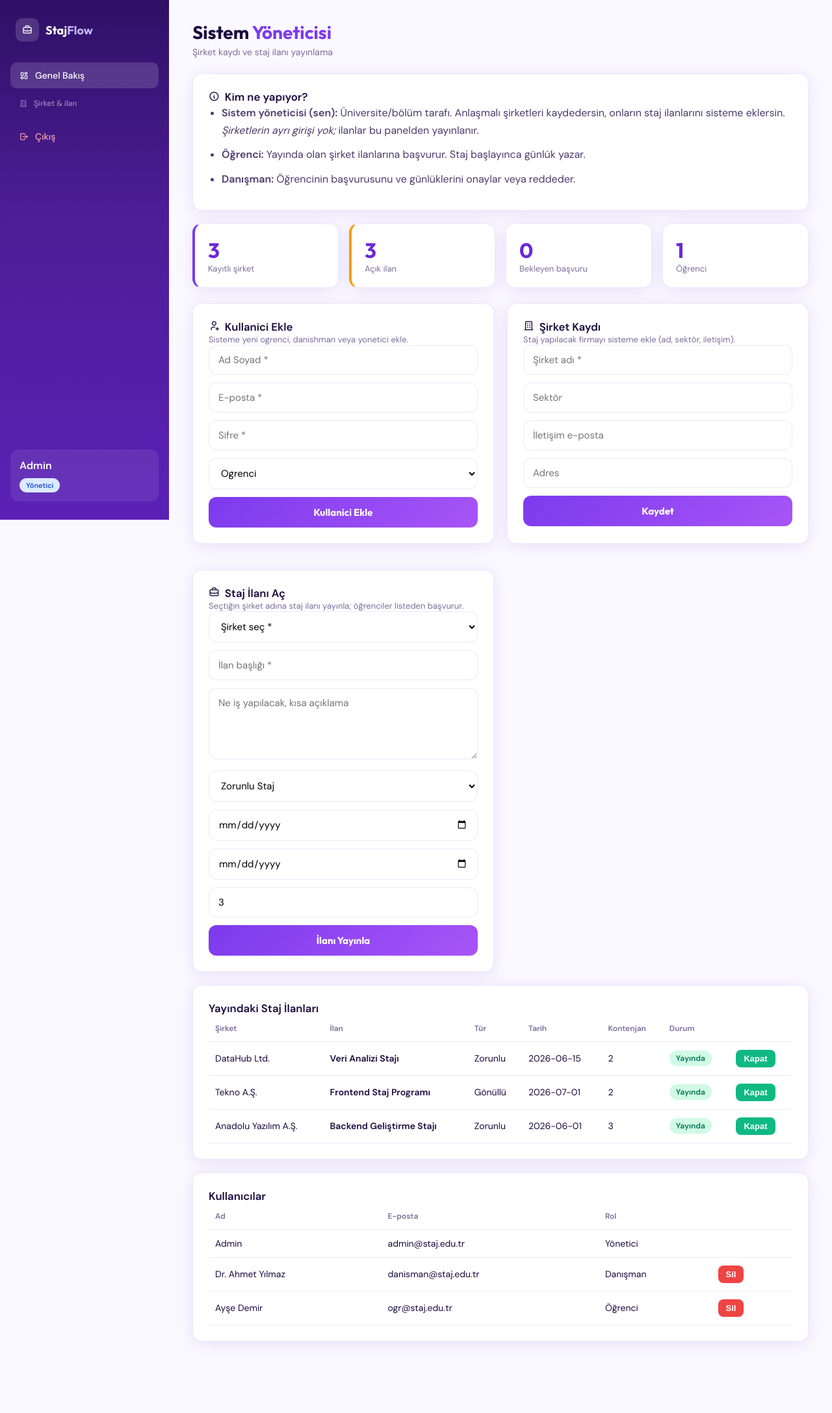
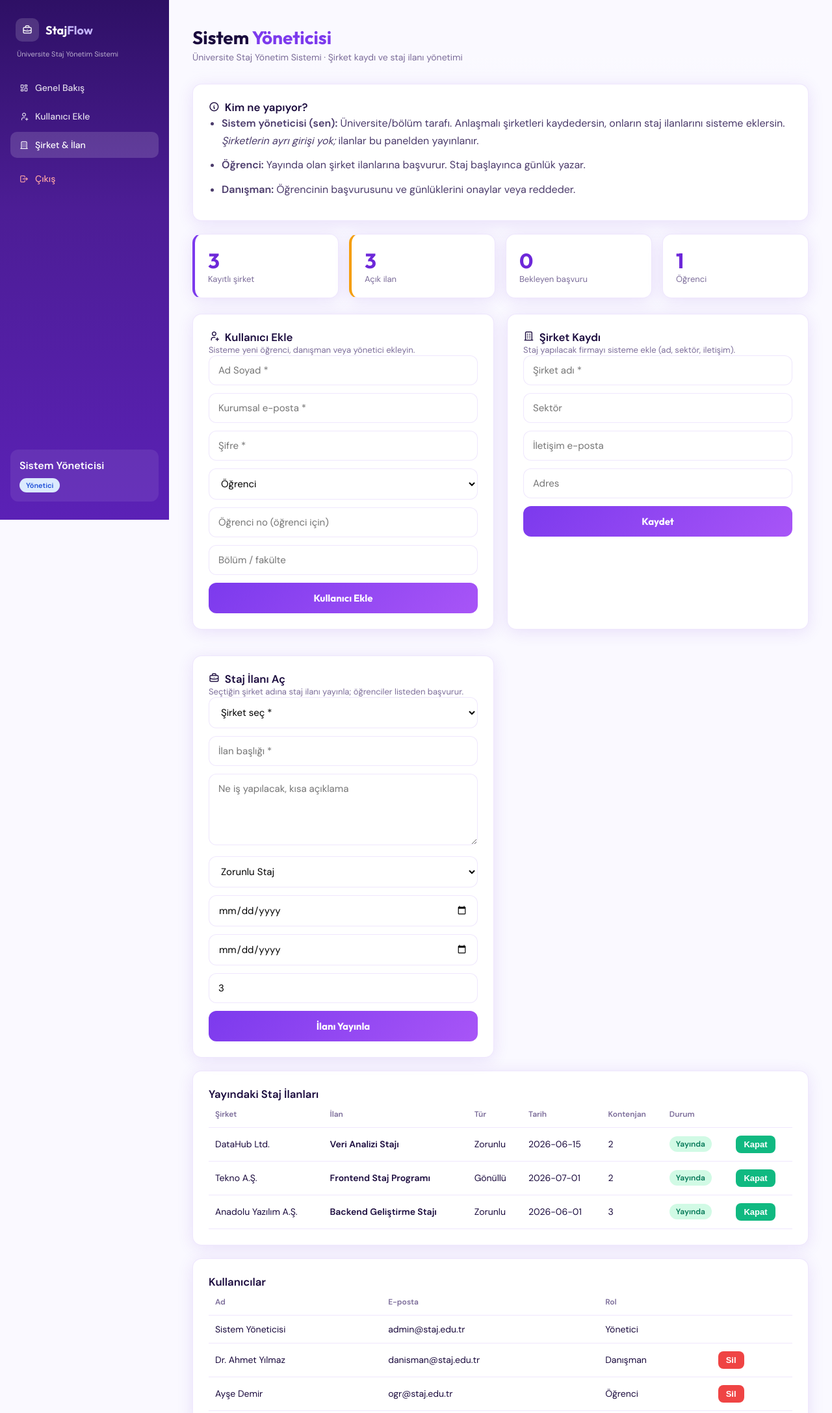
Before and after one commit to sl-kl3/StajFlow, a Flask app: page /dashboard in a window 1280 px wide. Shown: the top 2175 px of the page at 65% size. Before the commit the page ends 2070 px from the top, so only its background shows below. Run offline with Flask 3, Linux system fonts and the light colour scheme; a user stored in the database is signed in; data comes from the database, SQL or seed files in the repository; data that the repository does not hold is empty.

Commit message:
Danisman girisi, navigasyon ve universite guncellemeleri

```diff
--- a/app.py
+++ b/app.py
@@ -3,9 +3,9 @@ from functools import wraps
 
 from flask import Flask, render_template, redirect, url_for, request, flash, abort
 from flask_login import LoginManager, login_user, logout_user, login_required, current_user
-from models import db, User, Company, InternshipProgram, Internship, DailyLog
+from models import db, User, Company, InternshipProgram, Internship, DailyLog, University
 from werkzeug.security import generate_password_hash, check_password_hash
-from db_seed import init_database, normalize_role, is_danisman
+from db_seed import init_database, normalize_role, is_danisman, default_university_name
 
 basedir = os.path.abspath(os.path.dirname(__file__))
 instance_path = os.path.join(basedir, 'instance')
@@ -20,6 +20,25 @@ app.config['SQLALCHEMY_TRACK_MODIFICATIONS'] = False
 db.init_app(app)
 login_manager = LoginManager(app)
 login_manager.login_view = 'login'
+
+
+@app.context_processor
+def inject_globals():
+    uni = University.query.first()
+    return {
+        'institution_name': uni.name if uni else default_university_name(),
+        'user_role': normalize_role(current_user.role) if current_user.is_authenticated else None,
+    }
+
+
+@app.template_filter('status_badge')
+def status_badge(status):
+    if not status:
+        return 'beklemede'
+    key = status.strip().lower().replace(' ', '-')
+    if key == 'onaylandi':
+        return 'onaylandı'
+    return key
 
 
 def role_required(*roles):
@@ -216,11 +235,16 @@ def add_log():
         flash('Günlük eklemek için onaylanmış bir stajınız olmalı.', 'error')
         return redirect(url_for('dashboard'))
 
+    hours = request.form.get('hours', type=int)
+    if not hours or not (1 <= hours <= 12):
+        flash('Çalışılan saat 1–12 arasında olmalı.', 'error')
+        return redirect(url_for('dashboard'))
+
     db.session.add(DailyLog(
         student_id=current_user.id,
         student_name=current_user.name,
         content=content,
-        hours=request.form.get('hours', type=int),
+        hours=hours,
         status='Beklemede',
     ))
     db.session.commit()
@@ -279,11 +303,15 @@ def admin_add_user():
         flash('Bu e-posta zaten kayıtlı.', 'error')
         return redirect(url_for('dashboard'))
 
+    uni = University.query.filter_by(is_active=True).first()
     db.session.add(User(
         email=email,
         password=generate_password_hash(password),
         name=name,
         role=role,
+        student_no=request.form.get('student_no', '').strip() or None,
+        department=request.form.get('department', '').strip() or None,
+        university_id=uni.id if uni else None,
     ))
     db.session.commit()
     flash(f'{name} eklendi.', 'success')
--- a/static/css/style.css
+++ b/static/css/style.css
@@ -19,6 +19,8 @@
 }
 
 * { box-sizing: border-box; margin: 0; padding: 0; }
+
+html { scroll-behavior: smooth; }
 
 body {
     font-family: 'DM Sans', 'Segoe UI', sans-serif;
@@ -252,6 +254,15 @@ textarea { min-height: 110px; resize: vertical; }
 
 .sidebar-logo-text span { color: #c4b5fd; }
 
+.sidebar-institution {
+    font-size: 11px;
+    line-height: 1.4;
+    color: rgba(255,255,255,0.65);
+    padding: 0 10px 16px;
+    margin-top: -20px;
+    margin-bottom: 8px;
+}
+
 .sidebar-nav { flex: 1; }
 
 .nav-item {
@@ -310,6 +321,19 @@ textarea { min-height: 110px; resize: vertical; }
 }
 
 .topbar { margin-bottom: 24px; }
+
+.topbar-sticky {
+    position: sticky;
+    top: 0;
+    z-index: 20;
+    background: linear-gradient(180deg, var(--surface2) 70%, rgba(250, 249, 255, 0));
+    padding: 8px 0 16px;
+    margin-bottom: 16px;
+}
+
+.panel-section {
+    scroll-margin-top: 88px;
+}
 
 .topbar-title {
     font-family: 'Outfit', sans-serif;
@@ -569,7 +593,7 @@ th { color: var(--text3); font-size: 12px; font-weight: 600; }
 }
 
 .approval-section {
-    scroll-margin-top: 20px;
+    scroll-margin-top: 88px;
     margin-bottom: 24px;
 }
 
--- a/templates/admin/ozet.html
+++ b/templates/admin/ozet.html
@@ -1,9 +1,9 @@
 {% extends "base.html" %}
 {% block content %}
-<header class="topbar">
+<header class="topbar topbar-sticky">
     <div>
         <h1 class="topbar-title">Sistem <span>Yöneticisi</span></h1>
-        <p class="topbar-date">Şirket kaydı ve staj ilanı yayınlama</p>
+        <p class="topbar-date">{{ institution_name }} · Şirket kaydı ve staj ilanı yönetimi</p>
     </div>
 </header>
 
@@ -37,23 +37,25 @@
 
 <div class="dashboard-grid">
 
-    <section class="card">
-        <h2><i class="ti ti-user-plus"></i> Kullanici Ekle</h2>
-        <p class="hint">Sisteme yeni ogrenci, danishman veya yonetici ekle.</p>
+    <section class="card panel-section" id="kullanici-ekle">
+        <h2><i class="ti ti-user-plus"></i> Kullanıcı Ekle</h2>
+        <p class="hint">Sisteme yeni öğrenci, danışman veya yönetici ekleyin.</p>
         <form action="{{ url_for('admin_add_user') }}" method="POST" class="stack-form">
             <input type="text" name="name" placeholder="Ad Soyad *" required>
-            <input type="email" name="email" placeholder="E-posta *" required>
-            <input type="password" name="password" placeholder="Sifre *" required>
+            <input type="email" name="email" placeholder="Kurumsal e-posta *" required>
+            <input type="password" name="password" placeholder="Şifre *" required>
             <select name="role">
-                <option value="ogrenci">Ogrenci</option>
-                <option value="danisman">Danishman</option>
-                <option value="admin">Yonetici</option>
+                <option value="ogrenci">Öğrenci</option>
+                <option value="danisman">Danışman</option>
+                <option value="admin">Yönetici</option>
             </select>
-            <button type="submit" class="btn-main">Kullanici Ekle</button>
+            <input type="text" name="student_no" placeholder="Öğrenci no (öğrenci için)">
+            <input type="text" name="department" placeholder="Bölüm / fakülte">
+            <button type="submit" class="btn-main">Kullanıcı Ekle</button>
         </form>
     </section>
 
-    <section class="card">
+    <section class="card panel-section" id="sirket-ilan">
         <h2><i class="ti ti-building"></i> Şirket Kaydı</h2>
         <p class="hint">Staj yapılacak firmayı sisteme ekle (ad, sektör, iletişim).</p>
         <form action="{{ url_for('admin_add_company') }}" method="POST" class="stack-form">
--- a/templates/base.html
+++ b/templates/base.html
@@ -3,7 +3,7 @@
 <head>
     <meta charset="UTF-8">
     <meta name="viewport" content="width=device-width, initial-scale=1.0">
-    <title>StajFlow | Panel</title>
+    <title>StajFlow | {{ institution_name }}</title>
     <link rel="stylesheet" href="{{ url_for('static', filename='css/style.css') }}">
     <link href="https://fonts.googleapis.com/css2?family=Outfit:wght@600;700&family=DM+Sans:wght@400;500;600&display=swap" rel="stylesheet">
     <link rel="stylesheet" href="https://cdn.jsdelivr.net/npm/@tabler/icons-webfont@latest/tabler-icons.min.css">
@@ -15,23 +15,38 @@
                 <div class="sidebar-logo-icon"><i class="ti ti-briefcase"></i></div>
                 <div class="sidebar-logo-text">Staj<span>Flow</span></div>
             </div>
-            <nav class="sidebar-nav">
-                <a href="{{ url_for('dashboard') }}" class="nav-item active">
+            <p class="sidebar-institution">{{ institution_name }}</p>
+            <nav class="sidebar-nav" id="sidebar-nav">
+                <a href="{{ url_for('dashboard') }}" class="nav-item" data-nav="dashboard">
                     <i class="ti ti-layout-dashboard"></i> Genel Bakış
                 </a>
-                {% if current_user.role == 'ogrenci' or current_user.role == 'student' %}
-                <a href="{{ url_for('dashboard') }}#ilanlar" class="nav-item">
+                {% if user_role == 'ogrenci' %}
+                <a href="#ogrenci-profil" class="nav-item nav-anchor" data-nav="ogrenci-profil">
+                    <i class="ti ti-user"></i> Profilim
+                </a>
+                <a href="#ilanlar" class="nav-item nav-anchor" data-nav="ilanlar">
                     <i class="ti ti-building"></i> Staj İlanları
                 </a>
-                {% elif current_user.role == 'danisman' or current_user.role == 'danishman' %}
-                <a href="{{ url_for('dashboard') }}#onay-basvuru" class="nav-item">
+                <a href="#gunluk" class="nav-item nav-anchor" data-nav="gunluk">
+                    <i class="ti ti-notebook"></i> Günlüklerim
+                </a>
+                {% elif user_role == 'danisman' %}
+                <a href="#onay-basvuru" class="nav-item nav-anchor" data-nav="onay-basvuru">
                     <i class="ti ti-briefcase"></i> Başvuru Onayı
                 </a>
-                <a href="{{ url_for('dashboard') }}#onay-gunluk" class="nav-item">
+                <a href="#onay-gunluk" class="nav-item nav-anchor" data-nav="onay-gunluk">
                     <i class="ti ti-notebook"></i> Günlük Onayı
                 </a>
-                {% elif current_user.role == 'admin' %}
-                <span class="nav-item nav-hint"><i class="ti ti-building"></i> Şirket & ilan</span>
+                <a href="#puanlama" class="nav-item nav-anchor" data-nav="puanlama">
+                    <i class="ti ti-star"></i> Puanlama
+                </a>
+                {% elif user_role == 'admin' %}
+                <a href="#kullanici-ekle" class="nav-item nav-anchor" data-nav="kullanici-ekle">
+                    <i class="ti ti-user-plus"></i> Kullanıcı Ekle
+                </a>
+                <a href="#sirket-ilan" class="nav-item nav-anchor" data-nav="sirket-ilan">
+                    <i class="ti ti-building"></i> Şirket & İlan
+                </a>
                 {% endif %}
                 <a href="{{ url_for('logout') }}" class="nav-item logout">
                     <i class="ti ti-logout"></i> Çıkış
@@ -39,9 +54,9 @@
             </nav>
             <div class="user-profile">
                 <p class="profile-name">{{ current_user.name }}</p>
-                <span class="role-badge role-{{ current_user.role }}">
-                    {% if current_user.role == 'admin' %}Yönetici
-                    {% elif current_user.role == 'danisman' %}Danışman
+                <span class="role-badge role-{{ user_role }}">
+                    {% if user_role == 'admin' %}Yönetici
+                    {% elif user_role == 'danisman' %}Danışman
                     {% else %}Öğrenci{% endif %}
                 </span>
             </div>
@@ -64,6 +79,62 @@
       document.getElementById('today-date')?.append(
         new Date().toLocaleDateString('tr-TR', { weekday:'long', day:'numeric', month:'long', year:'numeric' })
       );
+
+      (function () {
+        const nav = document.getElementById('sidebar-nav');
+        if (!nav) return;
+
+        const anchors = document.querySelectorAll('.nav-anchor');
+        const sections = [...anchors]
+          .map((a) => document.querySelector(a.getAttribute('href')))
+          .filter(Boolean);
+
+        function setActive(id) {
+          nav.querySelectorAll('.nav-item').forEach((el) => el.classList.remove('active'));
+          const target = document.querySelector('[data-nav="' + id + '"]');
+          if (target?.classList.contains('nav-item')) {
+            target.classList.add('active');
+          } else {
+            nav.querySelector('[data-nav="dashboard"]')?.classList.add('active');
+          }
+          document.querySelectorAll('.advisor-tab').forEach((el) => el.classList.remove('active'));
+          document.querySelector('.advisor-tab[data-nav="' + id + '"]')?.classList.add('active');
+        }
+
+        anchors.forEach((link) => {
+          link.addEventListener('click', (e) => {
+            const href = link.getAttribute('href');
+            if (!href?.startsWith('#')) return;
+            const section = document.querySelector(href);
+            if (!section) return;
+            e.preventDefault();
+            section.scrollIntoView({ behavior: 'smooth', block: 'start' });
+            setActive(link.dataset.nav);
+            history.replaceState(null, '', href);
+          });
+        });
+
+        if (sections.length) {
+          const observer = new IntersectionObserver((entries) => {
+            const visible = entries
+              .filter((e) => e.isIntersecting)
+              .sort((a, b) => b.intersectionRatio - a.intersectionRatio)[0];
+            if (visible?.target?.id) setActive(visible.target.id);
+          }, { rootMargin: '-30% 0px -55% 0px', threshold: [0.1, 0.4, 0.7] });
+
+          sections.forEach((s) => observer.observe(s));
+        } else {
+          setActive('dashboard');
+        }
+
+        if (location.hash) {
+          const section = document.querySelector(location.hash);
+          if (section) {
+            setTimeout(() => section.scrollIntoView({ behavior: 'smooth', block: 'start' }), 100);
+            setActive(location.hash.slice(1));
+          }
+        }
+      })();
     </script>
 </body>
 </html>
```
Also changed, not shown: db_seed.py (+68 -22 lines), models.py (+13 -0 lines), setup_db.py (+4 -3 lines), templates/danisman/ozet.html (+9 -9 lines), templates/login.html (+7 -6 lines), templates/ogrenci/ozet.html (+23 -16 lines), README.md.
